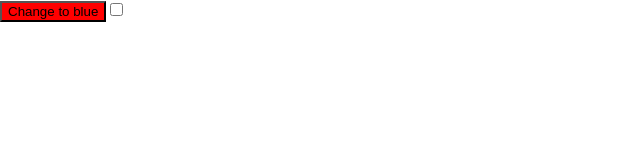
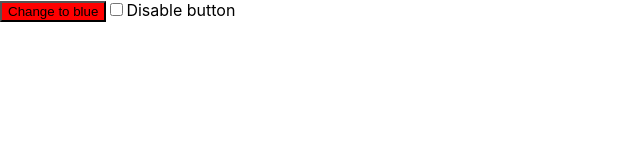
Before and after one commit to BarbaraRH/SimpleAppTestingLibrary, a React (Create React App) app: page / in a window 1280 px wide. Shown: the top 160 px of the page, without its empty margins (0-640 px from the left). Built offline with nearby package versions, Linux system fonts and the light colour scheme.

Commit message:
name for checkbox

```diff
--- a/src/App.js
+++ b/src/App.js
@@ -18,12 +18,14 @@ const App = () => {
       </button>
       <input
         type="checkbox"
+        id="disable-button-checkbox"
         defaultChecked={buttonDisabled}
         aria-checked={buttonDisabled}
         onChange={() => {
           setButtonDisabled(!buttonDisabled)
         }}
       />
+      <label htmlFor="disable-button-checkbox">Disable button</label>
     </div>
   );
 };
```
Also changed, not shown: 1 other file (tests, documents, lock files or other folders).
